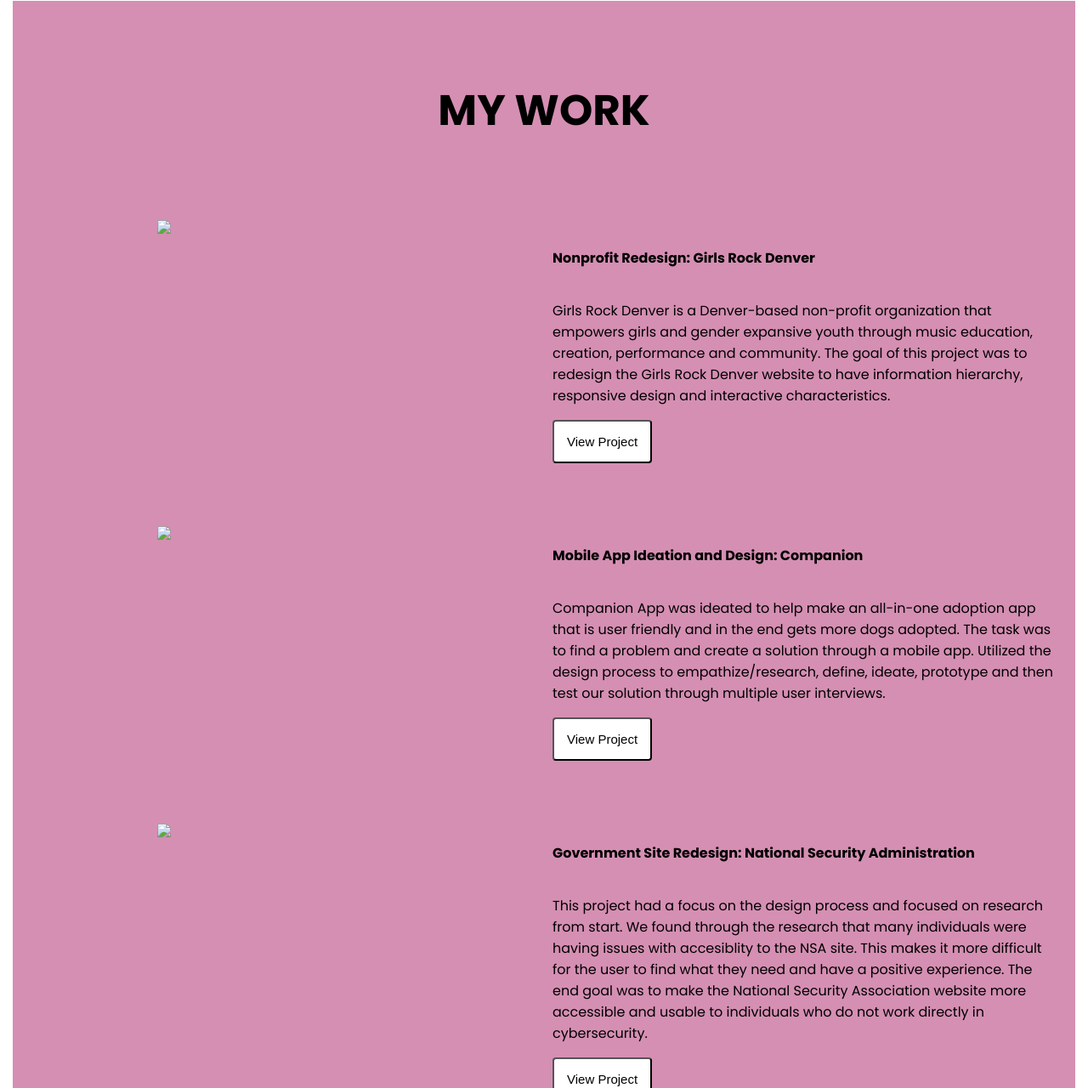
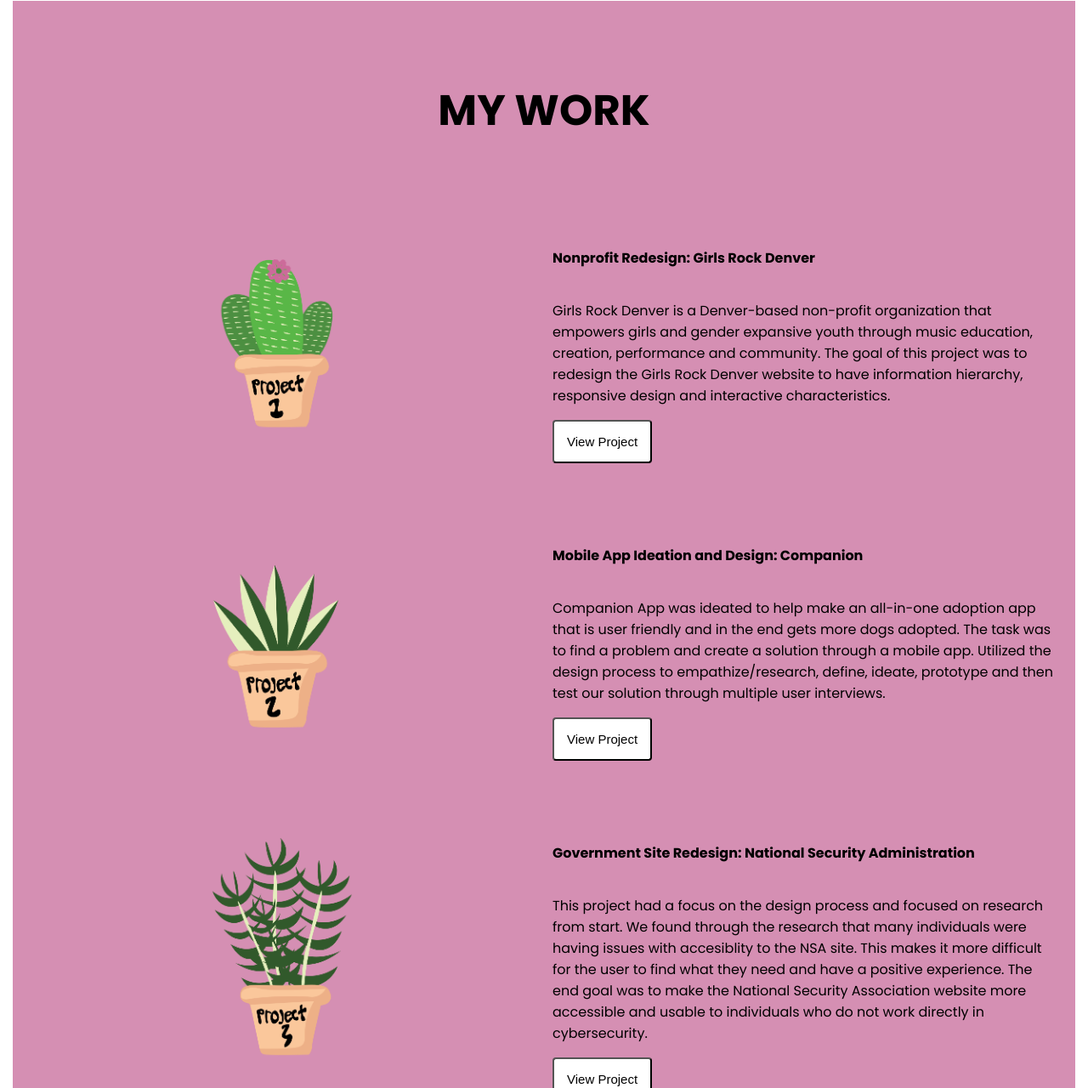
Before and after one commit to theannshelley/UX_UI_HW_18, a plain HTML site: page index.html in a window 1280 px wide. Shown: the part 1520-2800 px from the top of the page at 85% size. Drawn offline with Linux system fonts and the light colour scheme.

Commit message:
Update index.html

```diff
--- a/index.html
+++ b/index.html
@@ -66,7 +66,7 @@
 }
 
 .hero-image {
-  background-image: url("/images/sbts.png");
+  background-image: url("sbts.png");
   background-color: #D58FB3;
   padding: 100px;
   height: 700px;
@@ -148,7 +148,7 @@
       <h1 class="heading">MY WORK</h1>
       <div class="workGrid">
         <div class="img">
-          <img src="images\project1-01.png">
+          <img src="project1-01.png">
         </div>
         <div class="content1">
           <h4>Nonprofit Redesign: Girls Rock Denver</h4>
@@ -156,7 +156,7 @@
           <button>View Project</button>
         </div>
         <div class="img2">
-          <img src="images/project2-01.png">
+          <img src="project2-01.png">
         </div>
         <div class="content2">
           <h4>Mobile App Ideation and Design: Companion</h4>
@@ -164,7 +164,7 @@
           <button>View Project</button>
         </div>
         <div class="img3">
-          <img src="images/project3-01.png">
+          <img src="project3-01.png">
         </div>
         <div class="content3">
           <h4>Government Site Redesign: National Security Administration</h4>
```
